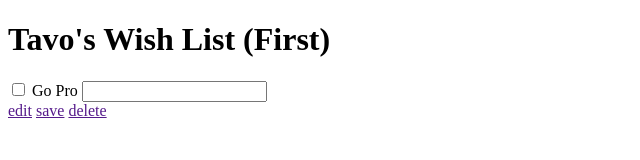
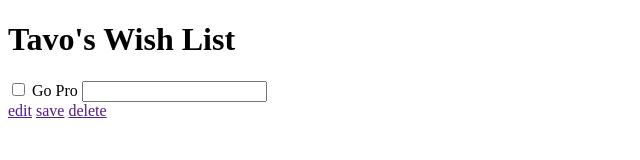
Before and after one commit to tavoasenjo/Angular, a plain HTML site: page index.html in a window 1280 px wide. Shown: the whole page, without its empty margins (0-640 px from the left). Drawn offline with nearby package versions, Linux system fonts and the light colour scheme.

Commit message:
delete first of mac tavo

```diff
--- a/index.html
+++ b/index.html
@@ -8,7 +8,7 @@
 <!-- Body tag will contain a directive, which will hold the name of the app. This tells Angular where to bootstrap (start) our whishingList app. Make sure the string in the module method matches the NG app -->
 <body ng-app="whishList">
 
-	<h1>Tavo's Wish List (First)</h1>
+	<h1>Tavo's Wish List</h1>
 
 	<div ng-controller="mainCtrl" class="list">
 		<input type="checkbox"/>
```
